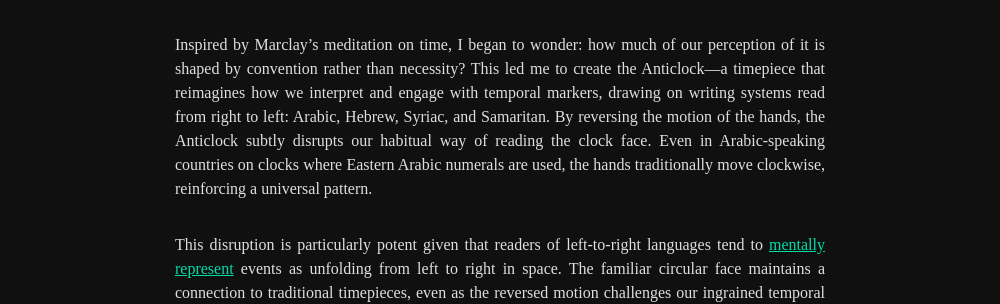
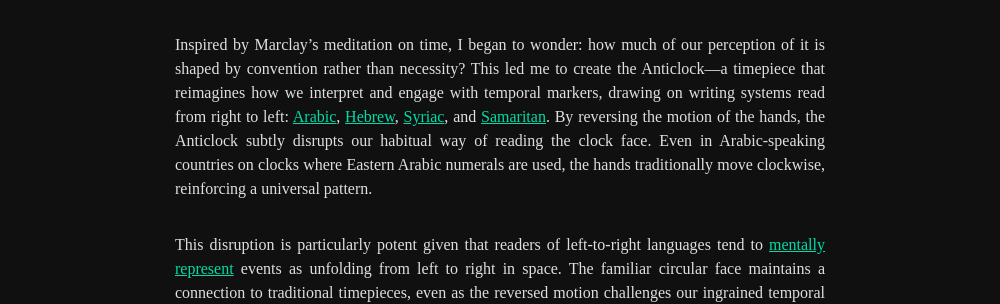
Before and after one commit to benarnav/benarnav.github.io, a Jekyll site: the page built from posts/anticlock.md, in a window 1280 px wide. Shown: the part 1289-1593 px from the top of the page, without its empty margins (140-1140 px from the left). Built offline with Jekyll 4.4.1, drawn with Linux system fonts in a browser that asks for light colours; some web fonts are replaced; some of the changed lines change nothing that is shown.

Commit message:
add links

```diff
--- a/posts/anticlock.md
+++ b/posts/anticlock.md
@@ -103,10 +103,10 @@
     updateClockHands();
 </script>
 
-I recently spent several hours watching Christian Marclay's [*The Clock*](https://www.moma.org/calendar/exhibitions/5746?) a hypnotic collage of watches, bedside alarms, public clocks that demand attention, inventive cuckoo clocks—and everything in between. There were ticking hands, glowing digits, and clock faces without numbers at all.
+I recently spent several hours watching Christian Marclay's [*The Clock*](https://www.moma.org/calendar/exhibitions/5746?){:target="_blank" rel="noopener"} a hypnotic collage of watches, bedside alarms, public clocks that demand attention, inventive cuckoo clocks—and everything in between. There were ticking hands, glowing digits, and clock faces without numbers at all.
 
-Inspired by Marclay’s meditation on time, I began to wonder: how much of our perception of it is shaped by convention rather than necessity? This led me to create the Anticlock—a timepiece that reimagines how we interpret and engage with temporal markers, drawing on writing systems read from right to left: Arabic, Hebrew, Syriac, and Samaritan. By reversing the motion of the hands, the Anticlock subtly disrupts our habitual way of reading the clock face. Even in Arabic-speaking countries on clocks where Eastern Arabic numerals are used, the hands traditionally move clockwise, reinforcing a universal pattern.
+Inspired by Marclay’s meditation on time, I began to wonder: how much of our perception of it is shaped by convention rather than necessity? This led me to create the Anticlock—a timepiece that reimagines how we interpret and engage with temporal markers, drawing on writing systems read from right to left: [Arabic](https://www.omniglot.com/writing/arabic.htm), [Hebrew](https://www.omniglot.com/writing/hebrew.htm), [Syriac](https://www.omniglot.com/writing/syriac.htm), and [Samaritan](https://www.omniglot.com/writing/samaritan.htm). By reversing the motion of the hands, the Anticlock subtly disrupts our habitual way of reading the clock face. Even in Arabic-speaking countries on clocks where Eastern Arabic numerals are used, the hands traditionally move clockwise, reinforcing a universal pattern.
 
-This disruption is particularly potent given that readers of left-to-right languages tend to [mentally represent](https://journals.plos.org/plosone/article?id=10.1371/journal.pone.0011667) events as unfolding from left to right in space. The familiar circular face maintains a connection to traditional timepieces, even as the reversed motion challenges our ingrained temporal associations.
+This disruption is particularly potent given that readers of left-to-right languages tend to [mentally represent](https://journals.plos.org/plosone/article?id=10.1371/journal.pone.0011667){:target="_blank" rel="noopener"} events as unfolding from left to right in space. The familiar circular face maintains a connection to traditional timepieces, even as the reversed motion challenges our ingrained temporal associations.
 
 While Marclay's The Clock shows us how time permeates our visual culture through film, the Anticlock demonstrates how the very symbols we use to represent time can shape our perception of it. In reversing time's arrow, the Anticlock encourages us to question the narratives we impose on something as universal as time.
```
